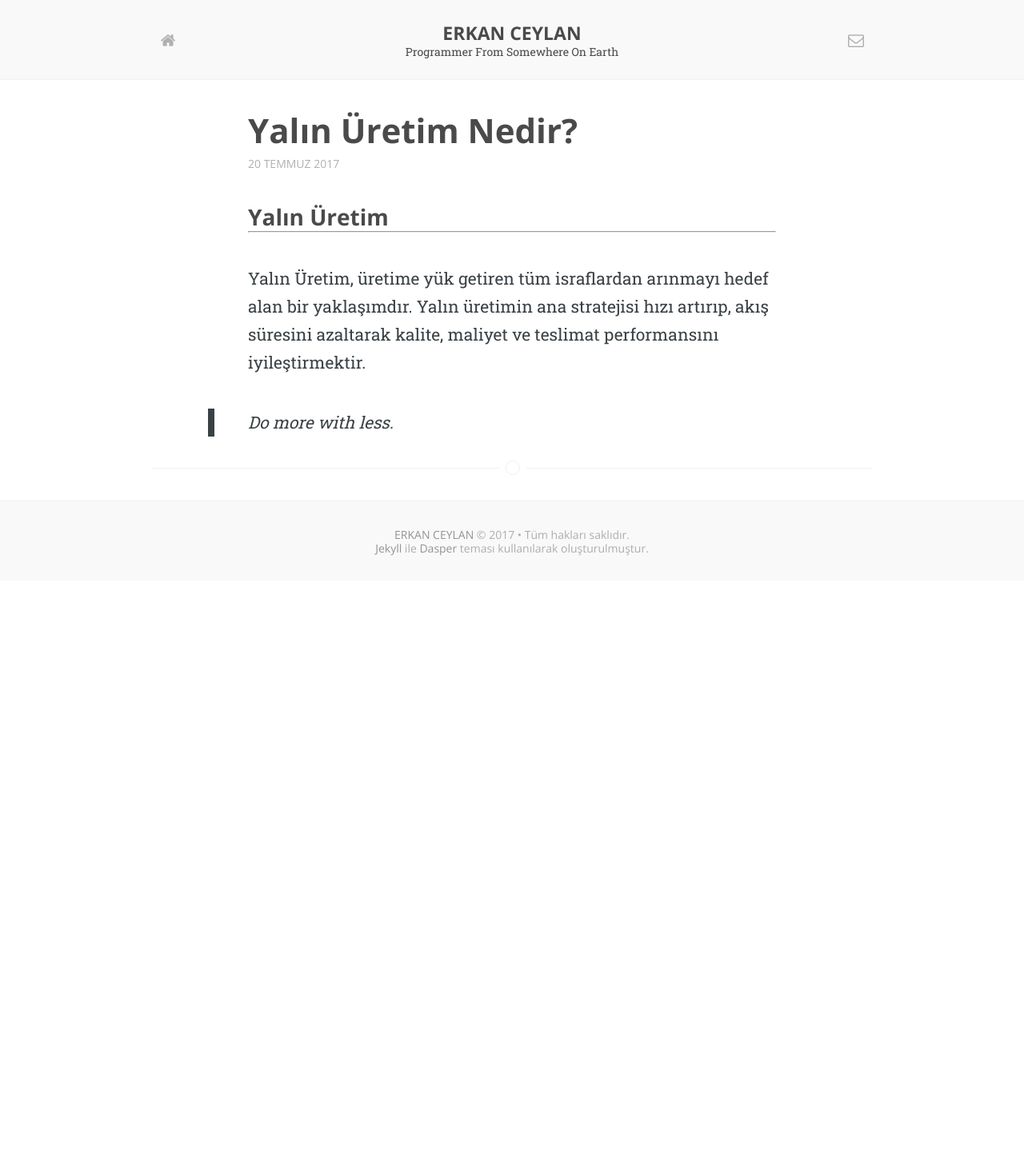
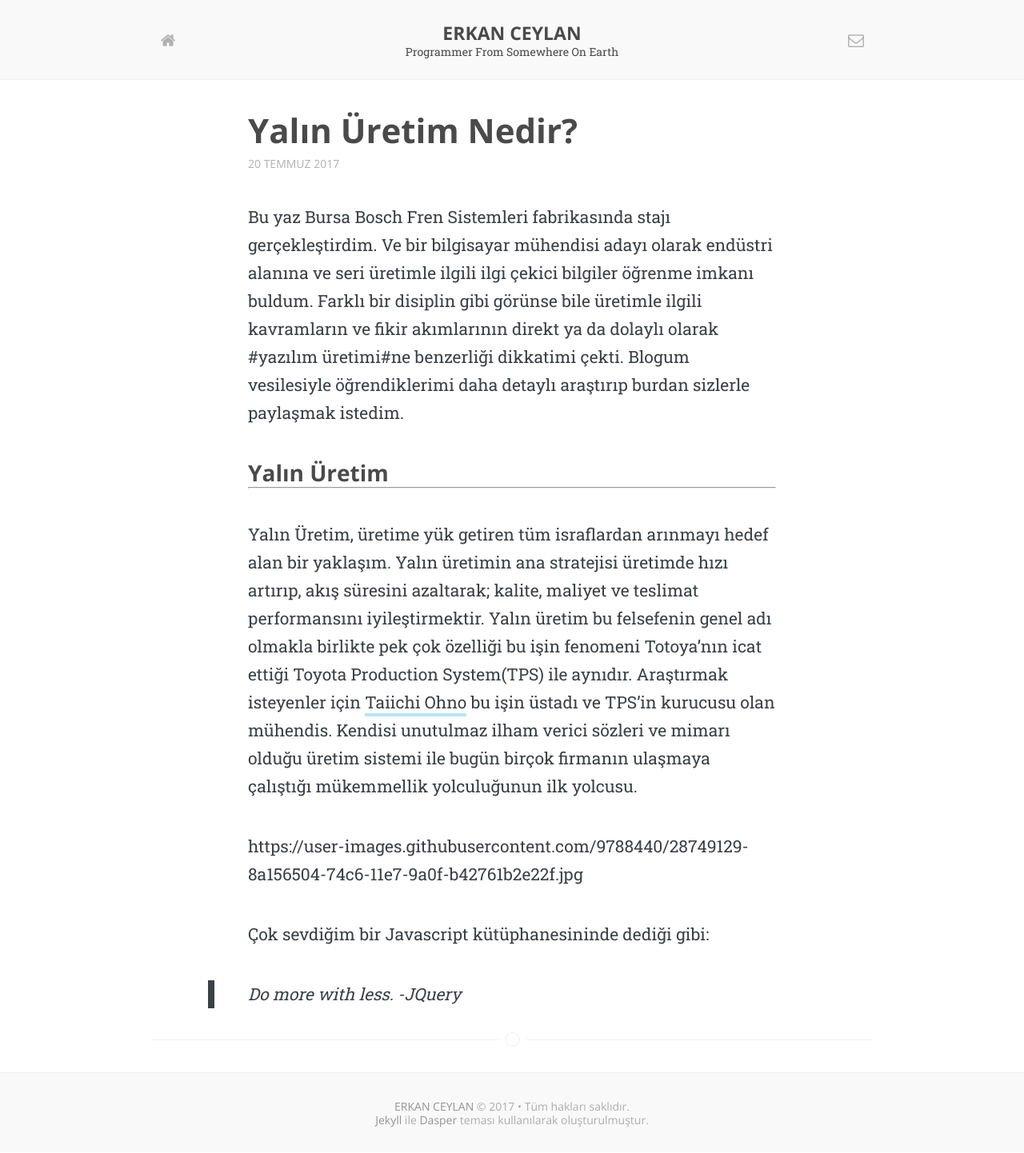
Before and after one commit to erkanceylan/blog, a Jekyll site: the page built from _posts/2017-07-20-Yalin-Uretim-Nedir.md, in a window 1280 px wide. Shown: the whole page at 80% size. Built offline with Jekyll 4.4.1, drawn with Linux system fonts in a browser that asks for light colours; some web fonts are replaced; comment, search, counter and statistics services are not loaded; before the commit the page ends 900 px from its top, so only the background shows below that.

Commit message:
Update 2017-07-20-Yalin-Uretim-Nedir.md

```diff
--- a/_posts/2017-07-20-Yalin-Uretim-Nedir.md
+++ b/_posts/2017-07-20-Yalin-Uretim-Nedir.md
@@ -5,8 +5,18 @@ author: Erkan Ceylan
 id: 3
 coverPhoto: https://user-images.githubusercontent.com/9788440/28430091-e2b65f6a-6d87-11e7-95f8-f47b81a4001a.jpg
 ---
+Bu yaz Bursa Bosch Fren Sistemleri fabrikasında stajı gerçekleştirdim. Ve bir bilgisayar mühendisi adayı olarak endüstri alanına ve seri üretimle ilgili ilgi çekici bilgiler öğrenme imkanı buldum. Farklı bir disiplin gibi görünse bile üretimle ilgili kavramların ve fikir akımlarının direkt ya da dolaylı olarak #yazılım üretimi#ne benzerliği dikkatimi çekti. Blogum vesilesiyle öğrendiklerimi daha detaylı araştırıp burdan sizlerle paylaşmak istedim.
+
 ## Yalın Üretim
 -----
-Yalın Üretim, üretime yük getiren tüm israflardan arınmayı hedef alan bir yaklaşımdır. Yalın üretimin ana stratejisi hızı artırıp,
-akış süresini azaltarak kalite, maliyet ve teslimat performansını iyileştirmektir.
-> Do more with less.
+Yalın Üretim, üretime yük getiren tüm israflardan arınmayı hedef alan bir yaklaşım. Yalın üretimin ana stratejisi üretimde hızı artırıp,
+akış süresini azaltarak; kalite, maliyet ve teslimat performansını iyileştirmektir. Yalın üretim bu felsefenin genel adı olmakla birlikte pek çok özelliği bu işin fenomeni Totoya'nın icat ettiği Toyota Production System(TPS) ile aynıdır. Araştırmak isteyenler için [Taiichi Ohno][taiichiohno] bu işin üstadı ve TPS'in kurucusu olan mühendis. Kendisi unutulmaz ilham verici sözleri ve mimarı olduğu üretim sistemi ile bugün birçok firmanın ulaşmaya çalıştığı mükemmellik yolculuğunun ilk yolcusu.
+
+https://user-images.githubusercontent.com/9788440/28749129-8a156504-74c6-11e7-9a0f-b42761b2e22f.jpg
+
+
+Çok sevdiğim bir Javascript kütüphanesininde dediği gibi:
+> Do more with less. -JQuery
+
+
+[taiichiohno]:https://www.yalindanisman.com/2012/06/21/taiichi-ohno/
```
